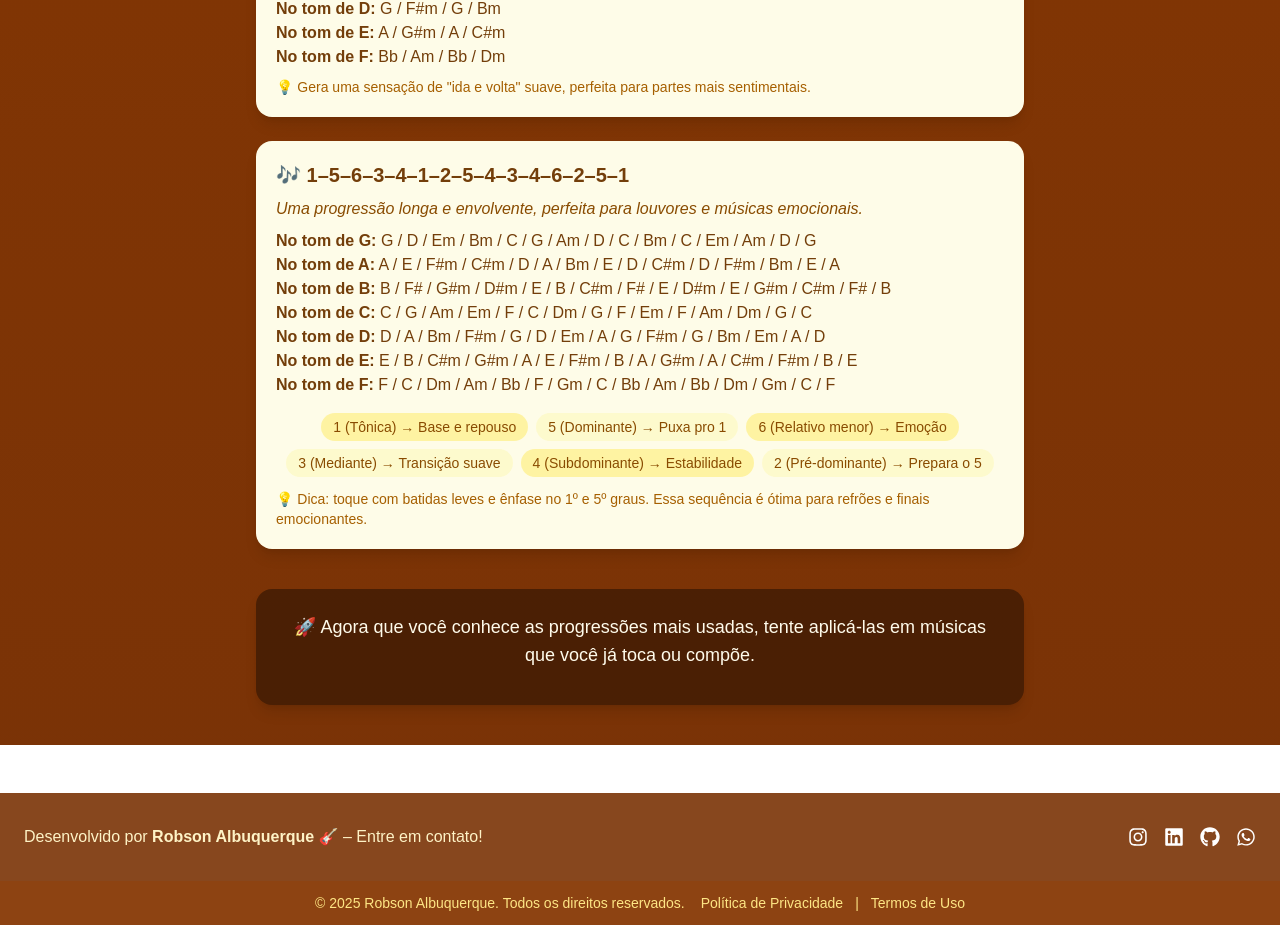
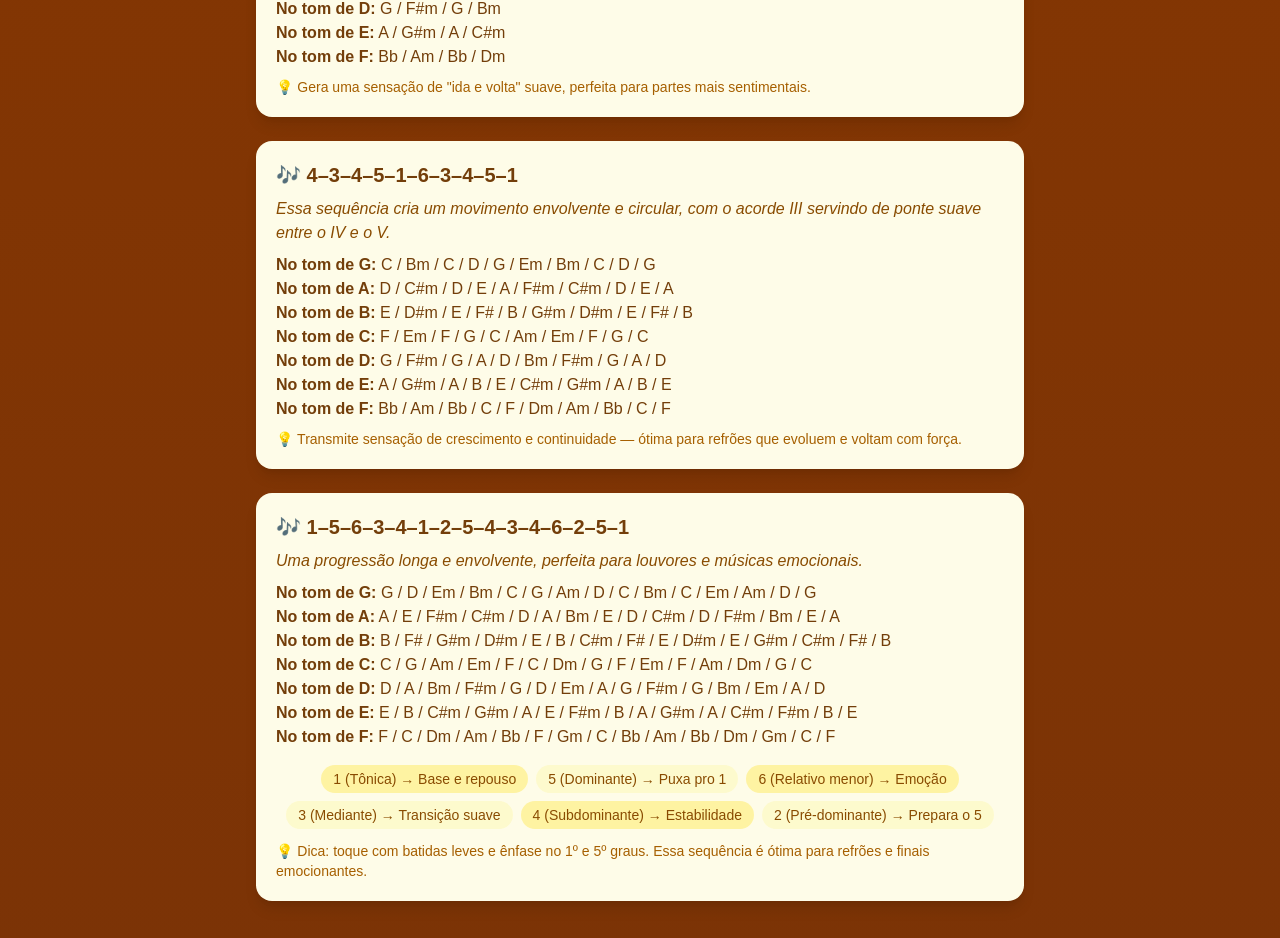
Before and after one commit to robsonalbuquerquedev/learningguitar, a Next.js app: page /progressoes-harmonicas-mais-usadas in a window 1280 px wide. Shown: the part 6735-7673 px from the top of the page. Built offline with nearby package versions, Linux system fonts and the light colour scheme.

Commit message:
update: atualizar rota progressoes-harmonicas-mais-usadas

```diff
--- a/src/app/progressoes-harmonicas-mais-usadas/page.tsx
+++ b/src/app/progressoes-harmonicas-mais-usadas/page.tsx
@@ -343,6 +343,24 @@ export default function ProgressoesHarmonicasMaisUsadas() {
                     </p>
                 </div>
 
+                {/* 4–3–4–5–1–6–3–4–5–1 */}
+                <div className="bg-yellow-50 text-yellow-900 p-5 rounded-2xl shadow-lg">
+                    <h3 className="text-xl font-bold mb-2">🎶 4–3–4–5–1–6–3–4–5–1</h3>
+                    <p className="mb-2 italic text-yellow-800">
+                        Essa sequência cria um movimento envolvente e circular, com o acorde III servindo de ponte suave entre o IV e o V.
+                    </p>
+                    <p><strong>No tom de G:</strong> C / Bm / C / D / G / Em / Bm / C / D / G</p>
+                    <p><strong>No tom de A:</strong> D / C#m / D / E / A / F#m / C#m / D / E / A</p>
+                    <p><strong>No tom de B:</strong> E / D#m / E / F# / B / G#m / D#m / E / F# / B</p>
+                    <p><strong>No tom de C:</strong> F / Em / F / G / C / Am / Em / F / G / C</p>
+                    <p><strong>No tom de D:</strong> G / F#m / G / A / D / Bm / F#m / G / A / D</p>
+                    <p><strong>No tom de E:</strong> A / G#m / A / B / E / C#m / G#m / A / B / E</p>
+                    <p><strong>No tom de F:</strong> Bb / Am / Bb / C / F / Dm / Am / Bb / C / F</p>
+                    <p className="mt-2 text-sm text-yellow-700">
+                        💡 Transmite sensação de crescimento e continuidade — ótima para refrões que evoluem e voltam com força.
+                    </p>
+                </div>
+
                 {/* 1–5–6–3–4–1–2–5–4–3–4–6–2–5–1 */}
                 <div className="bg-yellow-50 text-yellow-900 p-5 rounded-2xl shadow-lg">
                     <h3 className="text-xl font-bold mb-2">🎶 1–5–6–3–4–1–2–5–4–3–4–6–2–5–1</h3>
@@ -379,6 +397,6 @@ export default function ProgressoesHarmonicasMaisUsadas() {
                     músicas que você já toca ou compõe.
                 </p>
             </section>
-        </main>
+        </main >
     );
 }
```
